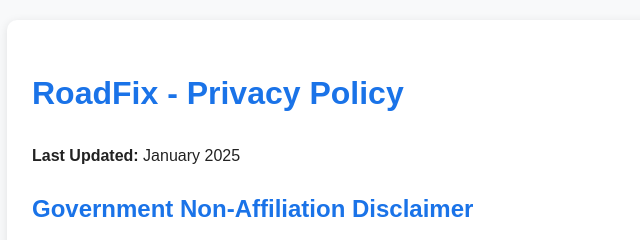
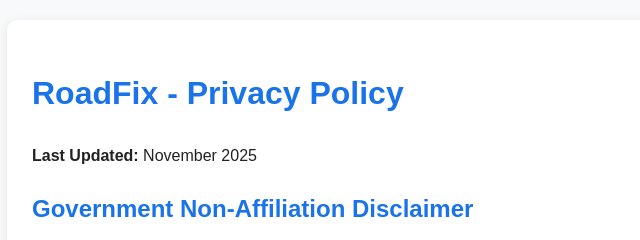
Before and after one commit to dhanushmad007/roadfix-privacy-policy, a plain HTML site: page index.html in a window 1280 px wide. Shown: the top 240 px of the page, 158-798 px from the left. Drawn offline with Linux system fonts and the light colour scheme.

Commit message:
Update index.html

```diff
--- a/index.html
+++ b/index.html
@@ -39,7 +39,7 @@
 
 <div class="container">
     <h1>RoadFix - Privacy Policy</h1>
-    <p><strong>Last Updated:</strong> January 2025</p>
+    <p><strong>Last Updated:</strong> November 2025</p>
 
     <!-- Government Disclaimer -->
     <h2>Government Non-Affiliation Disclaimer</h2>
```
